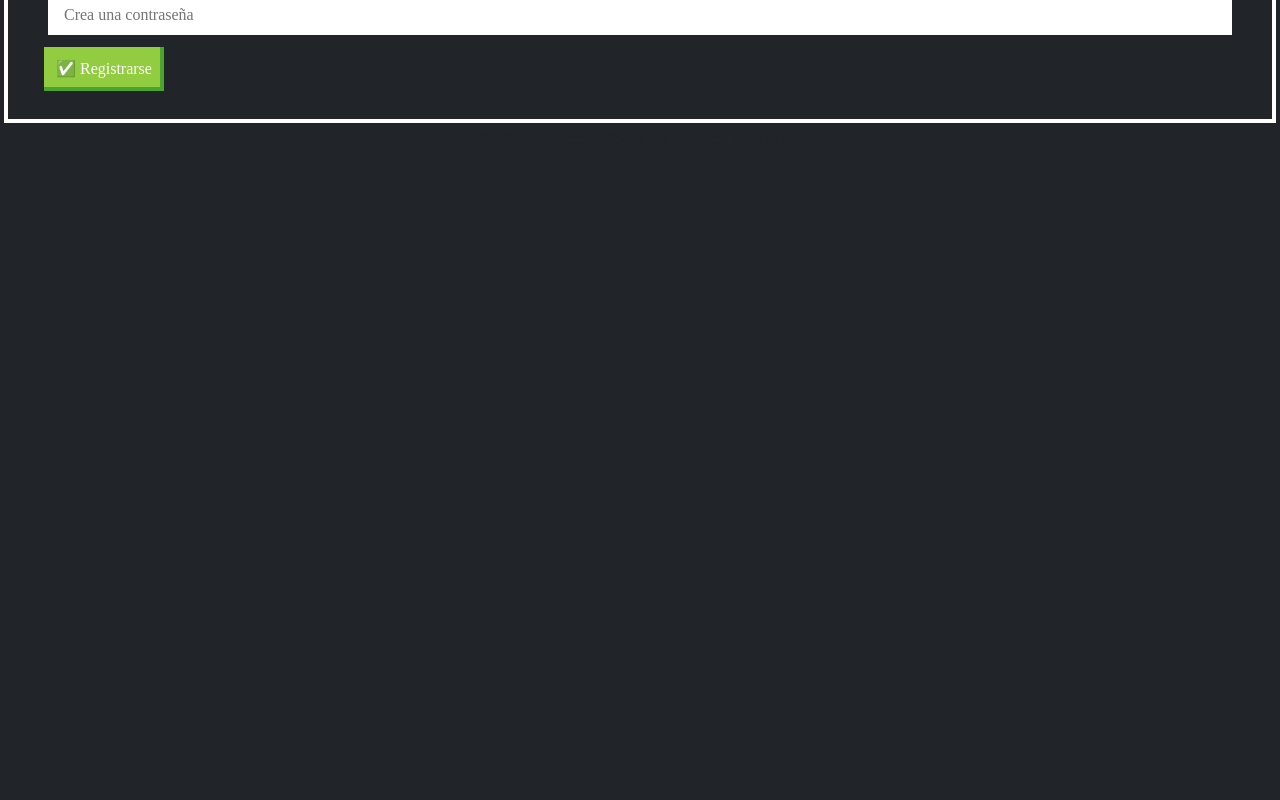
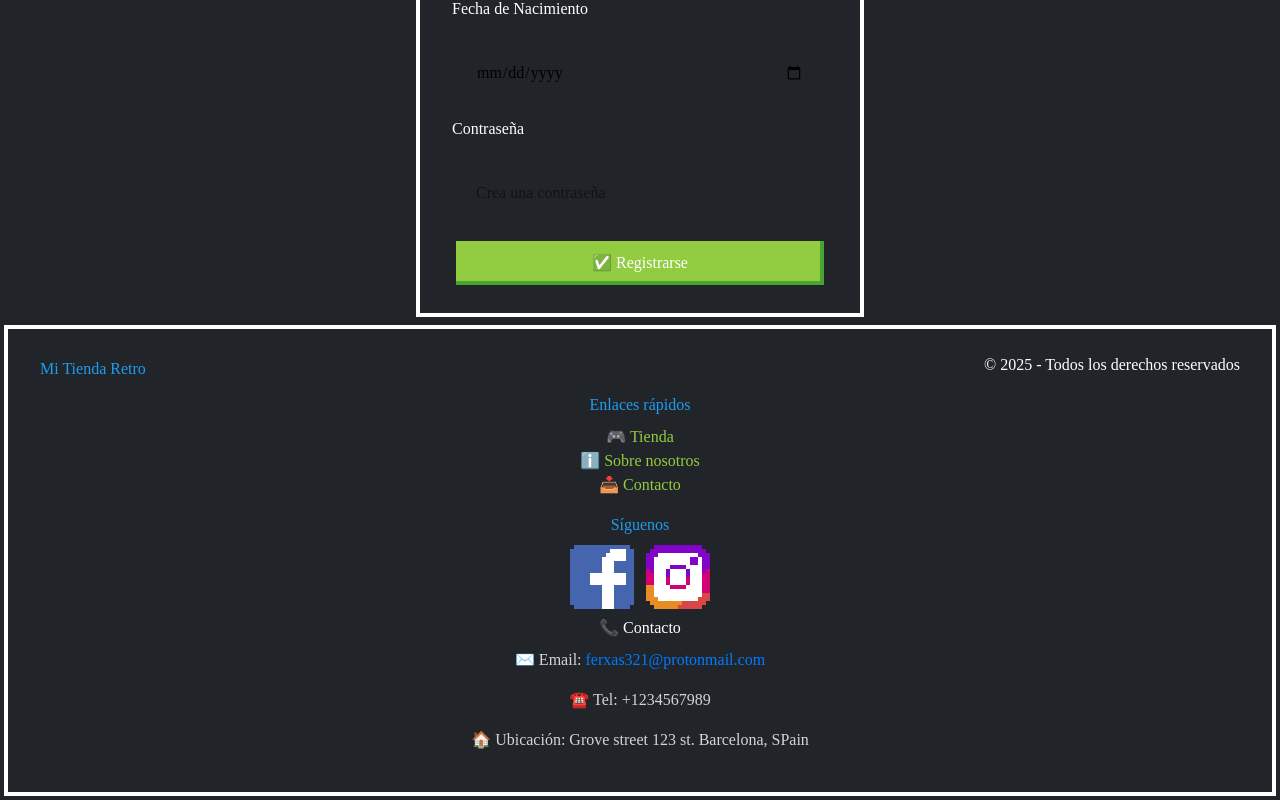
Before and after one commit to aadrii09/retroRescueReactVite, a React (Vite) app in the folder retro-rescue/: page /register in a window 1280 px wide. Shown: the part 653-1453 px from the top of the page. Before the commit the page ends 820 px from the top, so only its background shows below. Built offline with nearby package versions, Linux system fonts and the light colour scheme; no server answers.

Commit message:
maquetacion hecha

```diff
--- a/retro-rescue/index.html
+++ b/retro-rescue/index.html
@@ -4,6 +4,7 @@
     <meta charset="UTF-8" />
     <link rel="icon" type="image/svg+xml" href="./img/arcade.png" />
     <meta name="viewport" content="width=device-width, initial-scale=1.0" />
+    <script src="https://cdn.jsdelivr.net/npm/@tailwindcss/browser@4"></script>
     <title>Tienda Arcade</title>
   </head>
   <body>
--- a/retro-rescue/src/components/Footer.jsx
+++ b/retro-rescue/src/components/Footer.jsx
@@ -1,11 +1,48 @@
-import React from 'react'
-
 const Footer = () => {
   return (
-    <footer className='bg-gray-800 text-white p-4 text-center mt-4'>
-      <p>&copy; {new Date().getFullYear()} Mi tienda - Todos los derechos reservados</p>
+    <footer className="nes-container is-dark p-6 text-center mt-6">
+      <div className="flex flex-col md:flex-row justify-between items-center gap-4">
+        <h3 className="nes-text is-primary">Mi Tienda Retro</h3>
+        <p className="nest-text is-warning">
+          &copy; {new Date().getFullYear()} - Todos los derechos reservados
+        </p>
+      </div>
+
+      <div>
+        <h4 className="nes-text is-primary">Enlaces rápidos</h4>
+        <ul className="!list-none p-0">
+          <li>
+            <a href="#" className="nes-text is-success">🎮 Tienda</a>
+          </li>
+          <li>
+            <a href="#" className="nes-text is-success">ℹ️ Sobre nosotros</a>
+          </li>
+          <li>
+            <a href="#" className="nes-text is-success">📥 Contacto</a>
+          </li>
+        </ul>
+      </div>
+
+      <div>
+        <h4 className="nes-text is-primary">Síguenos</h4>
+        <div className="flex gap-3 justify-center">
+          <a href="#" target="_blank" rel="noopener noreferrer">
+            <i className="nes-icon facebook is-large"></i>
+          </a>
+          <a href="#" target="_blank" rel="noopener noreferrer">
+            <i className="nes-icon instagram is-large"></i>
+          </a>
+        </div>
+        {/* contact */}
+        <div>
+          <h4>📞 Contacto</h4>
+          <p className="text-gray-300">✉️ Email: <a href="emailto:ferxas321@protonmail.com">ferxas321@protonmail.com</a></p>
+          <p className="text-gray-300">☎️ Tel: +1234567989</p>
+          <p className="text-gray-300">🏠 Ubicación: Grove street 123 st. Barcelona, SPain</p>
+        </div>
+      </div>
     </footer>
-  )
-}
+  );
+};
 
-export default Footer
+export default Footer;
--- a/retro-rescue/src/pages/Home.jsx
+++ b/retro-rescue/src/pages/Home.jsx
@@ -9,6 +9,7 @@ import { doc, getDoc } from "firebase/firestore";
 import "swiper/css";
 import "swiper/css/navigation";
 import "swiper/css/pagination";
+import Footer from "../components/Footer";
 
 const Home = () => {
   const [products, setProducts] = useState([]);
@@ -46,7 +47,7 @@ const Home = () => {
   }, []);
 
   return (
-    <div className="nes-container with-title m-5">
+    <div className="flex flex-col nes-container with-title m-5 justify-center min-h-screen">
       {/* Bienvenida personalizada */}
       {user ? (
         <div className="nes-container is-primary with-title p-4 text-center">
@@ -73,6 +74,7 @@ const Home = () => {
 
       {/* Carrusel de productos destacados */}
       {products.length > 0 ? (
+        <div className="w-130 max-w-3xl mx-auto mt-5">
         <Swiper
           modules={[Navigation, Pagination, Autoplay]}
           spaceBetween={50}
@@ -80,11 +82,11 @@ const Home = () => {
           navigation
           pagination={{ clickable: true }}
           autoplay={{ delay: 3000 }}
-          className="mt-5"
+          className="w-full"
         >
           {products.map((product) => (
             <SwiperSlide key={product.id}>
-              <div className="nes-container is-dark with-title p-5 text-center">
+              <div className="nes-container is-dark with-title p-5 text-center w-full max-w-lg">
                 <h2 className="title">{product.name}</h2>
                 <img
                   src={product.image}
@@ -100,6 +102,7 @@ const Home = () => {
             </SwiperSlide>
           ))}
         </Swiper>
+        </div>
       ) : (
         <p className="nes-text is-error">Cargando productos...</p>
       )}
--- a/retro-rescue/src/pages/ProductDetail.jsx
+++ b/retro-rescue/src/pages/ProductDetail.jsx
@@ -41,7 +41,7 @@ const ProductDetail = () => {
 
   return product ? (
     <div className="flex justify-center items-center min-h-screen">
-      <div className="nes-container is-dark with-title p-6 flex flex-col md:flex-row items-center md:items-start gap-6 max-w-4xl">
+      <div className="nes-container is-dark with-title p-6 flex flex-col items-center max-w-xl w-full">
         <img
           className="nes-avatar is-large transition-transform transform hover:scale-105"
           src={product.image}
--- a/retro-rescue/src/services/firebaseConfig.js
+++ b/retro-rescue/src/services/firebaseConfig.js
@@ -4,11 +4,11 @@ import { getFirestore } from 'firebase/firestore';
 
 const firebaseConfig = {
     apiKey: import.meta.env.VITE_API_KEY,
-    authDomain: "retro-rescue.firebaseapp.com",
-    projectId: "retro-rescue",
-    storageBucket: "retro-rescue.firebasestorage.app",
-    messagingSenderId: "789685658640",
-    appId: "1:789685658640:web:d7ca5e4dfc1be5a0dbd695"
+    authDomain: import.meta.env.VITE_AUTH_DOMAIN,
+    projectId: import.meta.env.VITE_PROJECT_ID,
+    storageBucket: import.meta.env.VITE_STORAGE_BUCKE,
+    messagingSenderId: import.meta.env.VITE_MESSAGING_SENDER_ID,
+    appId: import.meta.env.VITE_APP_ID
   };
 
   const app = initializeApp(firebaseConfig);
--- a/retro-rescue/src/styles/index.css
+++ b/retro-rescue/src/styles/index.css
@@ -10,9 +10,15 @@ body {
 
 .title {
     margin-bottom: 20px;
-    color: #393939
+    color: #ddd
 }
 
 footer {
     text-align: center;
+    color: #fff;
 }
+
+ul {
+    list-style: none;
+    padding-left: 0;
+}
```
Also changed, not shown: 1 other file (tests, documents, lock files or other folders).
